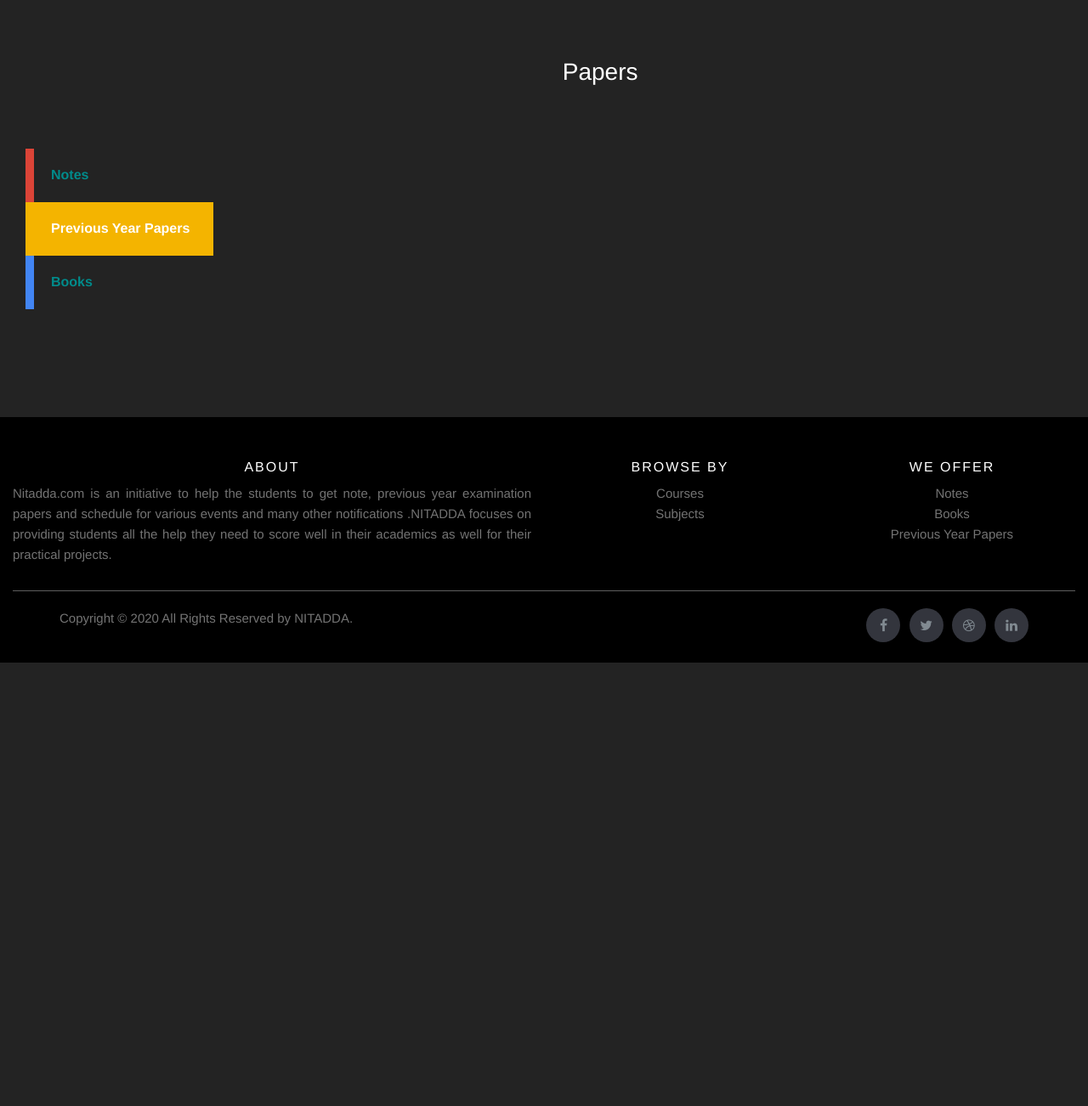
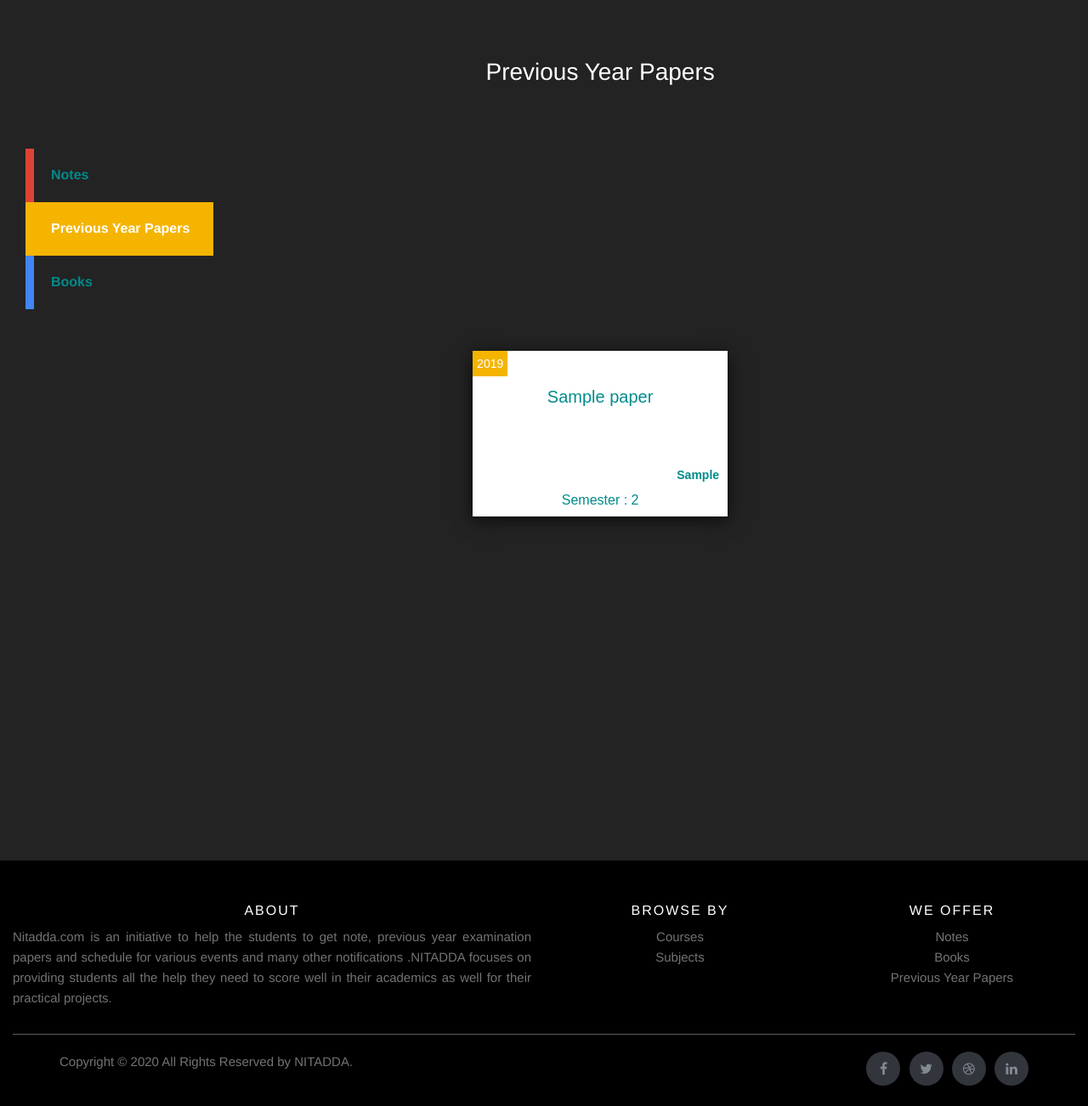
Before and after one commit to himanshukadian/nitadda, a Django app: a page that uses templates/content/all_Subject_Notes.html in a window 1280 px wide, after a click on "Previous Year Papers". Shown: the part 101-1403 px from the top of the page at 85% size. Before the commit the page ends 881 px from the top, so only its background shows below. Run offline with Django 3.2, Linux system fonts and the light colour scheme; a user stored in the database is signed in; tables that the repository leaves empty hold one stand-in row (values such as "Sample post"); grey boxes marked "Sample" are stand-in pictures; parts of the project's set-up code (start-up, migrations or seed data) failed here and were passed over; some libraries are stand-ins or nearby versions; some web fonts are replaced.

Commit message:
show exam papers complete

```diff
--- a/content/views.py
+++ b/content/views.py
@@ -214,7 +214,7 @@ def UploadContent(request):
             paper.semester = request.POST['semesters']
             paper.exam = request.POST['exams']
             paper.exam_type = request.POST['types']
-            paper.title = str(paper.subject.title) + " : " + str(paper.exam)
+            paper.title = str(paper.subject.title) + " Paper"
             paper.paper_pdf = request.FILES["files"]
             paper.user_id = request.user.id;
             paper.save()
@@ -298,21 +298,28 @@ def Get_Subject_Note(request):
 def Show_Subject_Note(request, slug):
     response = {}
     print(request.user)
-    notes = Note.objects.all()
     sname = Subject.objects.get(slug=slug)
-    note = Note.objects.filter(subject=sname.id).annotate(num_votes=Count('upvotes')).order_by('-num_votes')
+    notes = Note.objects.filter(subject=sname.id).annotate(num_votes=Count('upvotes')).order_by('-num_votes')
+    papers = Exam_Paper.objects.filter(subject=sname.id).order_by('-batch_year')
     print(sname)
     lstatus = []
     providers = []
-    for n in note:
+    for n in notes:
         prv = CustomUser.objects.get(id=n.user_id)
         providers.append(prv.username)
         if n.upvotes.filter(id=request.user.id).exists():
             lstatus.append(True)
         else:
             lstatus.append(False)
-    response['data'] = zip(note, lstatus, providers)
+    response['data'] = zip(notes, lstatus, providers)
     response['sname'] = sname
+    year = []
+    for p in papers:
+        if p.semester % 2 != 0:
+            p.semester += 1
+        x = int(p.batch_year - p.semester / 2)
+        year.append(x)
+    response['papers'] = zip(papers, year)
     return render(request, 'content/all_Subject_Notes.html', response)
 
 @csrf_exempt
--- a/static/css/style.css
+++ b/static/css/style.css
@@ -1408,7 +1408,7 @@ html, body {
 	 transition: all 0.5s cubic-bezier(0.68, -0.55, 0.265, 1.55);
 	 box-shadow: 0px 4px 20px rgba(0, 0, 0, 0.7);
 	 margin: 15px;
-	 cursor: pointer;
+	 /*cursor: pointer;*/
 	  display: -webkit-box;
 	  display: -webkit-flex;
 	  display: -ms-flexbox;
--- a/templates/content/all_Subject_Notes.html
+++ b/templates/content/all_Subject_Notes.html
@@ -130,7 +130,19 @@ https://cdn.datatables.net/1.10.20/js/jquery.dataTables.min.js"></script>
                             </table>
                         </div>
                         <div id="login-tab-content">
-                            <caption><h3 class="table_title">Papers</h3></caption>
+                            <caption><h3 class="table_title">Previous Year Papers</h3></caption>
+                                <div class="grid-container">
+                                {%  for p, year in papers %}
+                                     <div class="element-card">
+                                         <div class="card-top">
+                                             <a class="card-title" href="../../view_paper/{{ p.paper_id }}">{{p.title}}</a>
+                                             <span class="card-batch-year">{{ year}}</span>
+                                             <span class="card-exam">{{p.exam}}</span>
+                                         </div>
+                                         <div class="card-bottom">Semester : {{p.semester}}</div>
+                                     </div>
+                                {% endfor %}
+                                </div>
                         </div>
                         <div id="login1-tab-content">
                             <caption><h3 class="table_title">Books</h3></caption>
```
